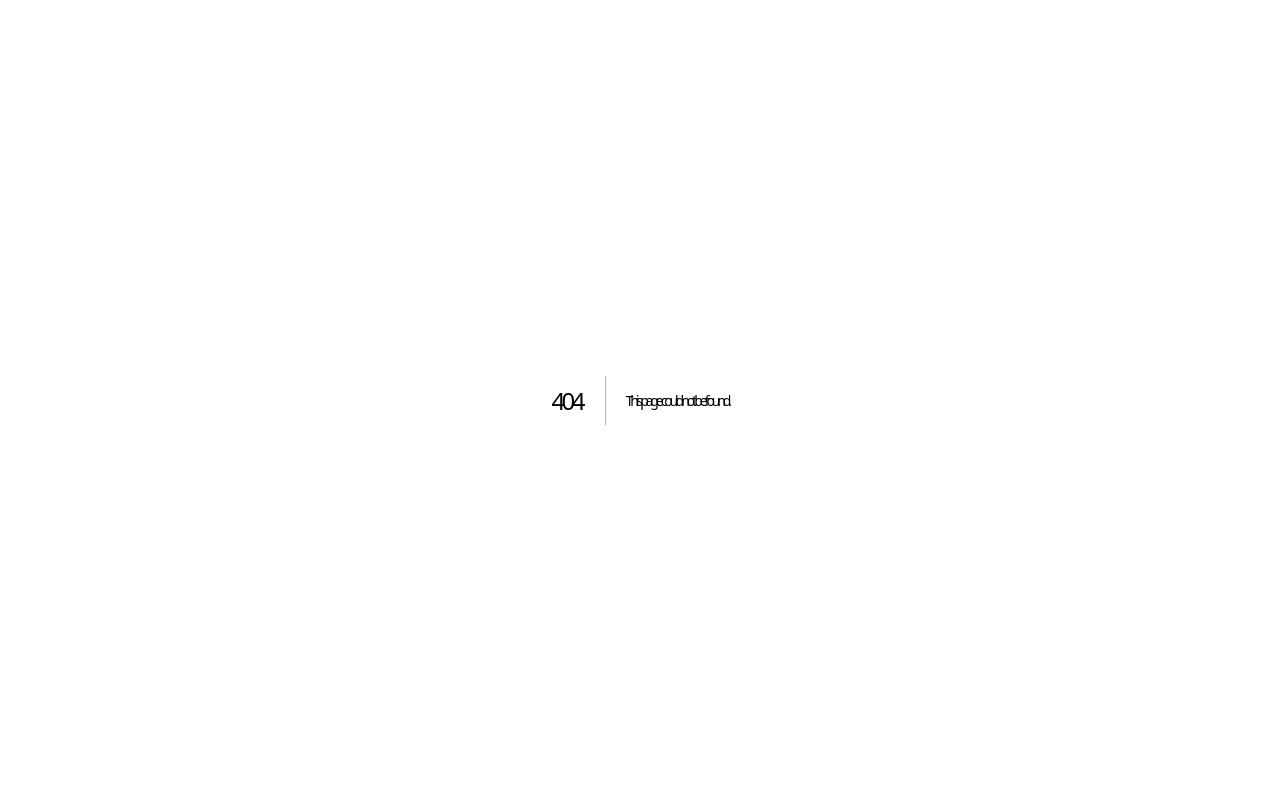
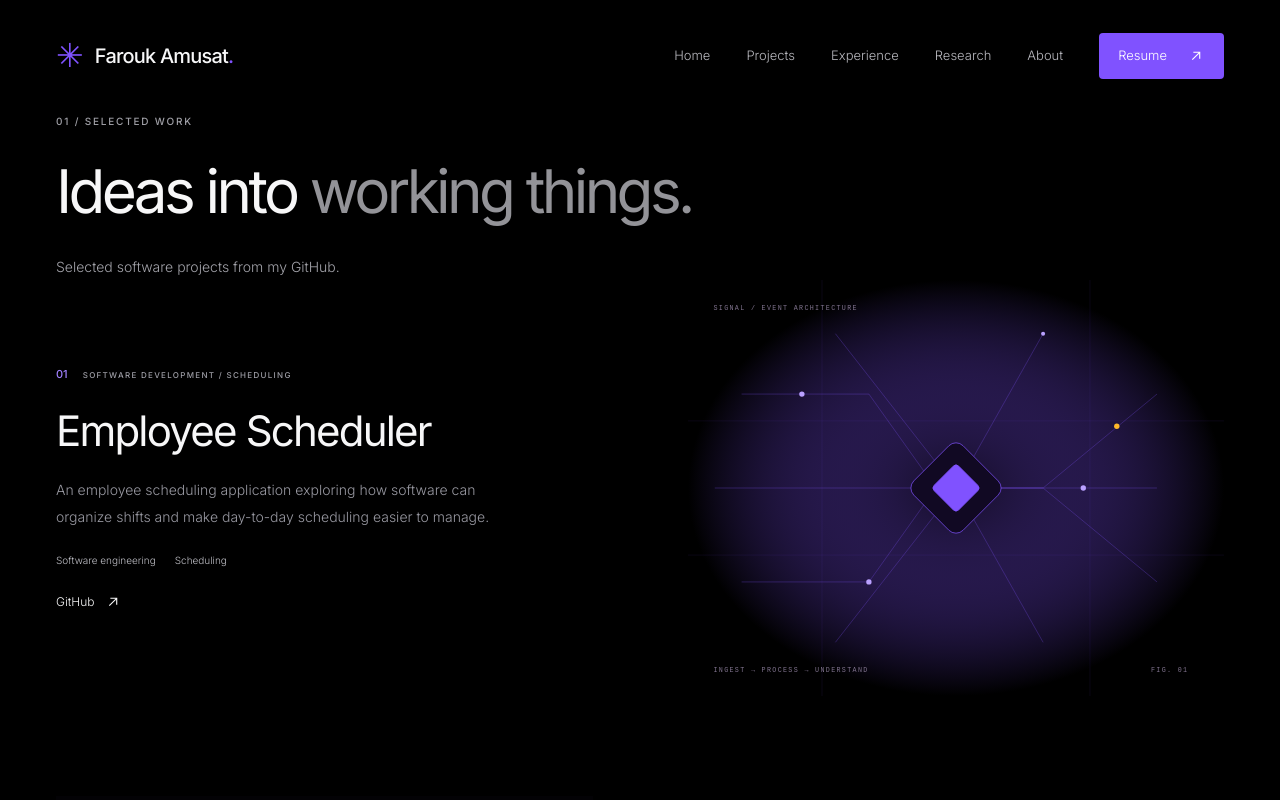
Before and after one commit to Folariin/portfolio, a Next.js app: page /projects in a window 1280 px wide. Before the commit this address had no page. Shown: the top 800 px of the page. Built offline with nearby package versions, Linux system fonts and the light colour scheme.

Commit message:
Build multi-page portfolio

```diff
--- /dev/null
+++ b/src/app/projects/page.tsx
@@ -0,0 +1,8 @@
+import type { Metadata } from "next";
+import { Navigation } from "@/components/navigation";
+import { SiteFooter } from "@/components/site-footer";
+import { ProjectSection } from "@/components/project-section";
+import { Reveal } from "@/components/reveal";
+import { projects } from "@/data/projects";
+export const metadata:Metadata={title:"Projects | Farouk Amusat"};
+export default function ProjectsPage(){return <><Navigation/><main id="main" className="shell inner-page"><p className="eyebrow section-kicker">01 / SELECTED WORK</p><h1>Ideas into <span>working things.</span></h1><p className="hero-description">Selected software projects from my GitHub.</p><div className="inner-page-content">{projects.map((p,i)=><Reveal key={p.number}><ProjectSection project={p} reverse={i%2===1}/></Reveal>)}</div></main><SiteFooter/></>}
```
